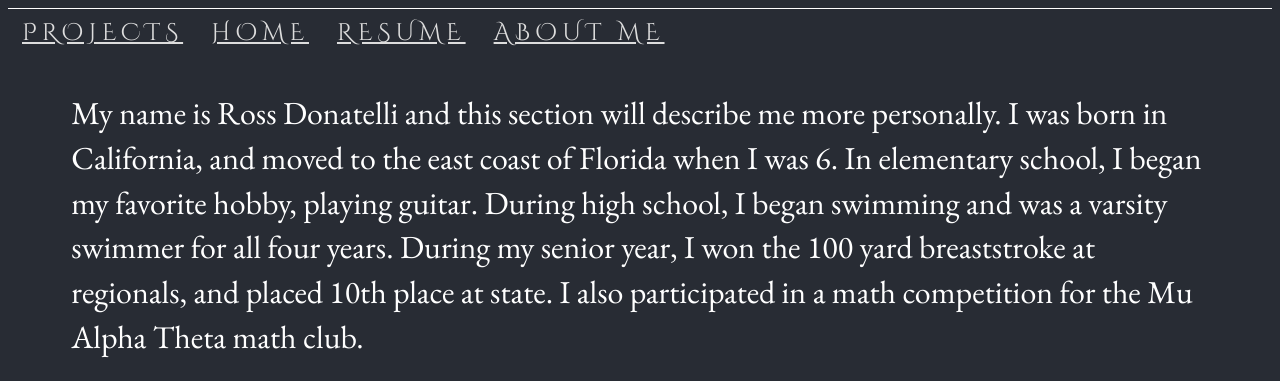
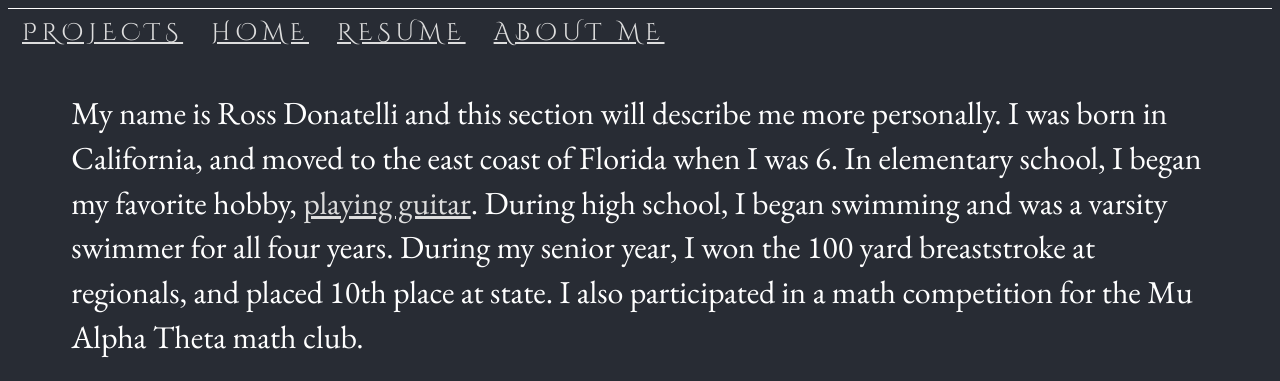
Before and after one commit to rosstelli/rosstelli.github.io, a Jekyll site: the page built from about.html, in a window 1280 px wide. Shown: the top 381 px of the page. Built offline with Jekyll 4.4.1, drawn with Linux system fonts in a browser that asks for light colours.

Commit message:
fix: small updates

```diff
--- a/about.html
+++ b/about.html
@@ -8,7 +8,8 @@ title: About Me
 My name is Ross Donatelli and this section will describe me more personally.
 I was born in California, and moved to the east coast of Florida
 when I was 6. In elementary school, I began my favorite hobby,
-playing guitar. During high school, I began swimming and was a varsity
+<a href="https://youtu.be/OEgaFOe7gVM">playing guitar</a>.
+    During high school, I began swimming and was a varsity
 swimmer for all four years. During my senior year, I won the 100 yard
 breaststroke at regionals, and placed 10th place at state. I also participated
 in a math competition for the Mu Alpha Theta math club.
--- a/code.html
+++ b/code.html
@@ -7,7 +7,7 @@ title: Code Repository
 <p class="paragraph1">
 The following are links and commands for code, of which you can download.
 </p>
-
+<!--
 <p class="paragraph1">
 Download the code to this entire website at
 <a href="https://github.com/rosstelli/rosstelli.github.io" target="_blank">Github</a>
@@ -18,7 +18,7 @@ or you can use the following git command.
  git clone https://github.com/rosstelli/rosstelli.github.io.git
   </pre>
 </div>
-
+-->
 
 <p class="paragraph1"> Check out this website for a reference
 <a href="http://vowl.visualdataweb.org/webvowl.html">
--- a/resume.html
+++ b/resume.html
@@ -25,7 +25,7 @@ title: Resume
 <div id="NWM"> <p class="paragraph1"> Northwestern Mutual (November 2020 - Current) </p> </div>
 <div id="NWM_desc"> <p class="paragraph1">  Loading... </p> </div>
 
-<div id="fis_exp" class="para1">
+<div id="fis_exp" class="fis">
     <div class="container">
     <span class="inside">
       FIS&nbsp;&nbsp;<br><br>
```
